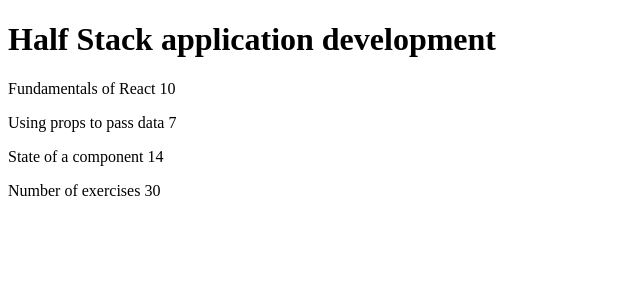
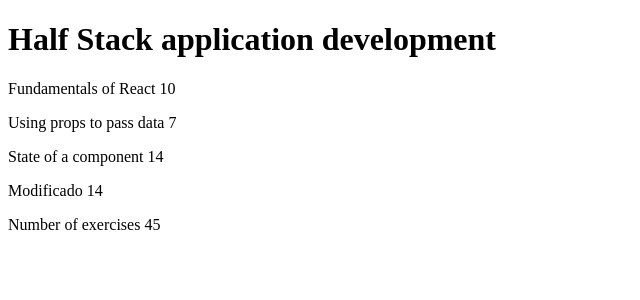
Before and after one commit to SirAntonioG/part1aexercises, a React (Create React App) app: page / in a window 1280 px wide. Shown: the top 300 px of the page, without its empty margins (0-640 px from the left). Built offline with nearby package versions, Linux system fonts and the light colour scheme.

Commit message:
Fullstack part1 Exercises 1.3.-1.5 : refactorization compenents

```diff
--- a/src/App.js
+++ b/src/App.js
@@ -15,17 +15,21 @@
 const Content = (props) => {
   return(
     <>
-      <Part part={props.course.parts[0].name} exercises={props.course.parts[0].exercises}/>
-      <Part part={props.course.parts[1].name} exercises={props.course.parts[1].exercises}/>
-      <Part part={props.course.parts[2].name} exercises={props.course.parts[2].exercises}/>
+      {props.course.parts.map((item,index) => {
+        return(
+          <Part key={index} part={item.name} exercises={item.exercises}/>
+        );
+      })}
     </>
   );
 }
 const Total = (props) => {
-  console.log(props);
+  const exercises = props.course.parts.reduce((sum,item) =>
+    sum += item.exercises, 0
+  )
   return(
     <p>
-      Number of exercises {props.course.parts[0].exercises + props.course.parts[0].exercises + props.course.parts[0].exercises}
+      Number of exercises {exercises}
     </p>
   );
 }
@@ -46,6 +50,10 @@
           name: 'State of a component',
           exercises: 14
         },
+        {
+          name: 'Modificado',
+          exercises: 14
+        },
     ]
   }
   return (
```
